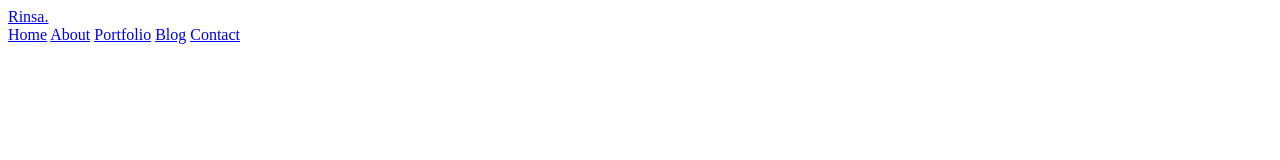
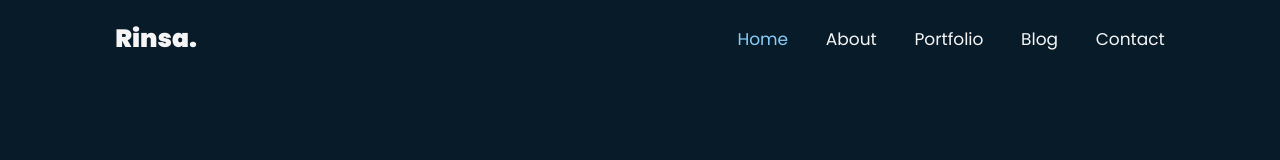
Before and after one commit to ririnjulianansa/Portfolio-Ririn-Julianansa, a plain HTML site: page index.html in a window 1280 px wide. Drawn offline with nearby package versions, Linux system fonts and the light colour scheme.

Commit message:
icon nav header style

```diff
--- a/index.html
+++ b/index.html
@@ -5,11 +5,17 @@
     <meta name="viewport" content="width=device-width, initial-scale=1.0">
     <title>Personal Website</title>
     <link rel="stylesheet" href="style.css">
+
+    <!-- Box Icons -->
+    <link href='https://unpkg.com/boxicons@2.1.4/css/boxicons.min.css' rel='stylesheet'>
+
 </head>
 <body>
 
     <header class="header">
         <a href="#" class="logo">Rinsa.</a>
+
+        <div class="bx bx-menu" id="menu-icon"></div>
 
         <nav class="navbar">
             <a href="#home" class="active">Home</a>
--- a/style.css
+++ b/style.css
@@ -0,0 +1,63 @@
+@import url('https://fonts.googleapis.com/css2?family=Poppins:ital,wght@0,100;0,400;0,900;1,100;1,400;1,900&display=swap');
+* {
+    margin: 0;
+    padding: 0;
+    font-family: 'poppins', sans-serif;
+    box-sizing: border-box;
+    text-decoration: none;
+    border: none;
+    outline: none;
+    scroll-behavior: smooth;
+}
+
+html {
+    font-size: 62.5%;
+    overflow-x: hidden;
+}
+
+body {
+    background-color: #081b29;
+    color: whitesmoke;
+}
+
+.header {
+    position: fixed;
+    top: 0;
+    left: 0;
+    width: 100%;
+    padding: 2rem 9%;
+    background: transparent;
+    display: flex;
+    justify-content: space-between;
+    align-items: center;
+    z-index: 100;
+}
+
+.header.sticky {
+    background: #081b29;
+}
+
+.logo {
+    font-size: 2.5rem;
+    color: whitesmoke;
+    font-weight: 600;
+}
+
+.navbar a {
+    font-size: 1.7rem;
+    color: whitesmoke;
+    font-weight: 500;
+    margin-left: 3.5rem;
+}
+
+.navbar a:hover,
+.navbar a.active {
+    color: lightskyblue;
+}
+
+#menu-icon {
+    font-size: 20px;
+    color: whitesmoke;
+    cursor: pointer;
+    display: none;
+}
```
